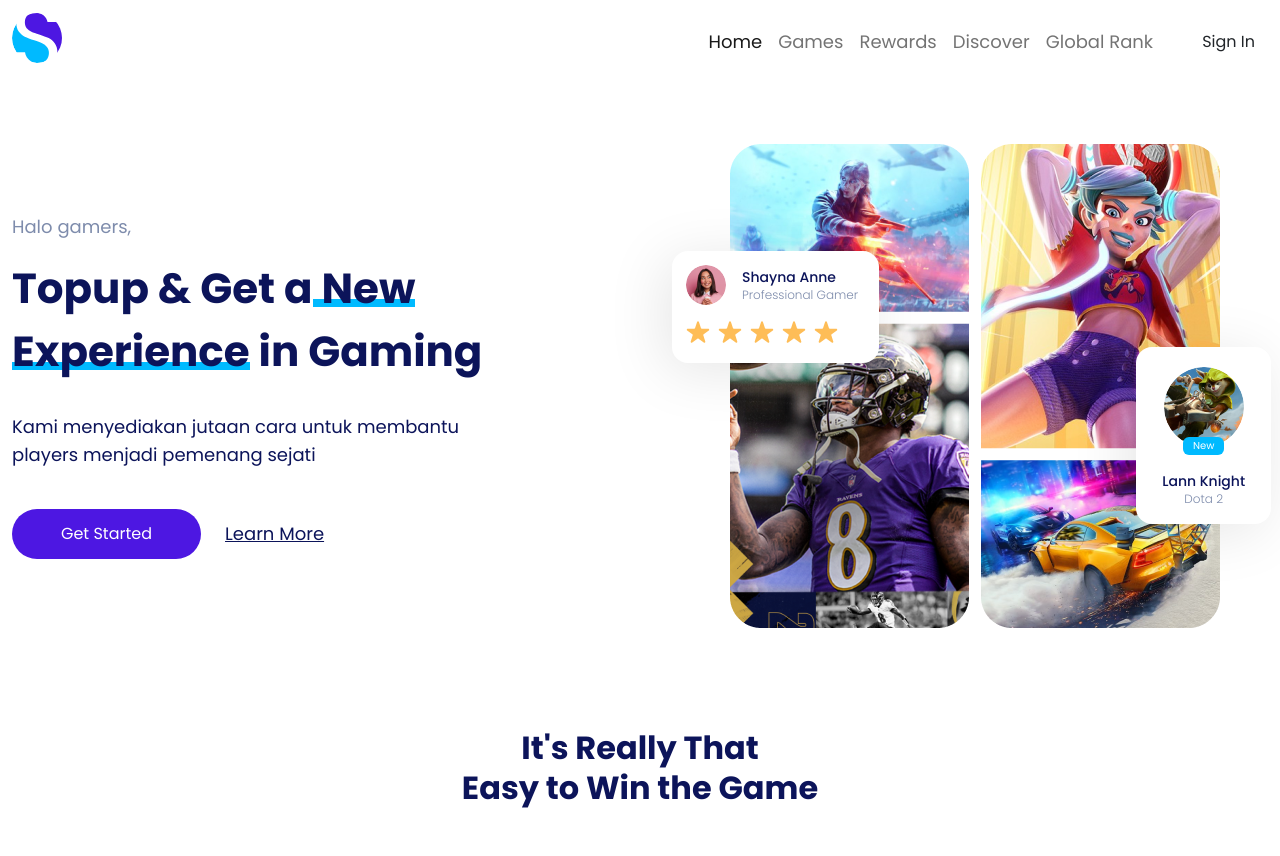
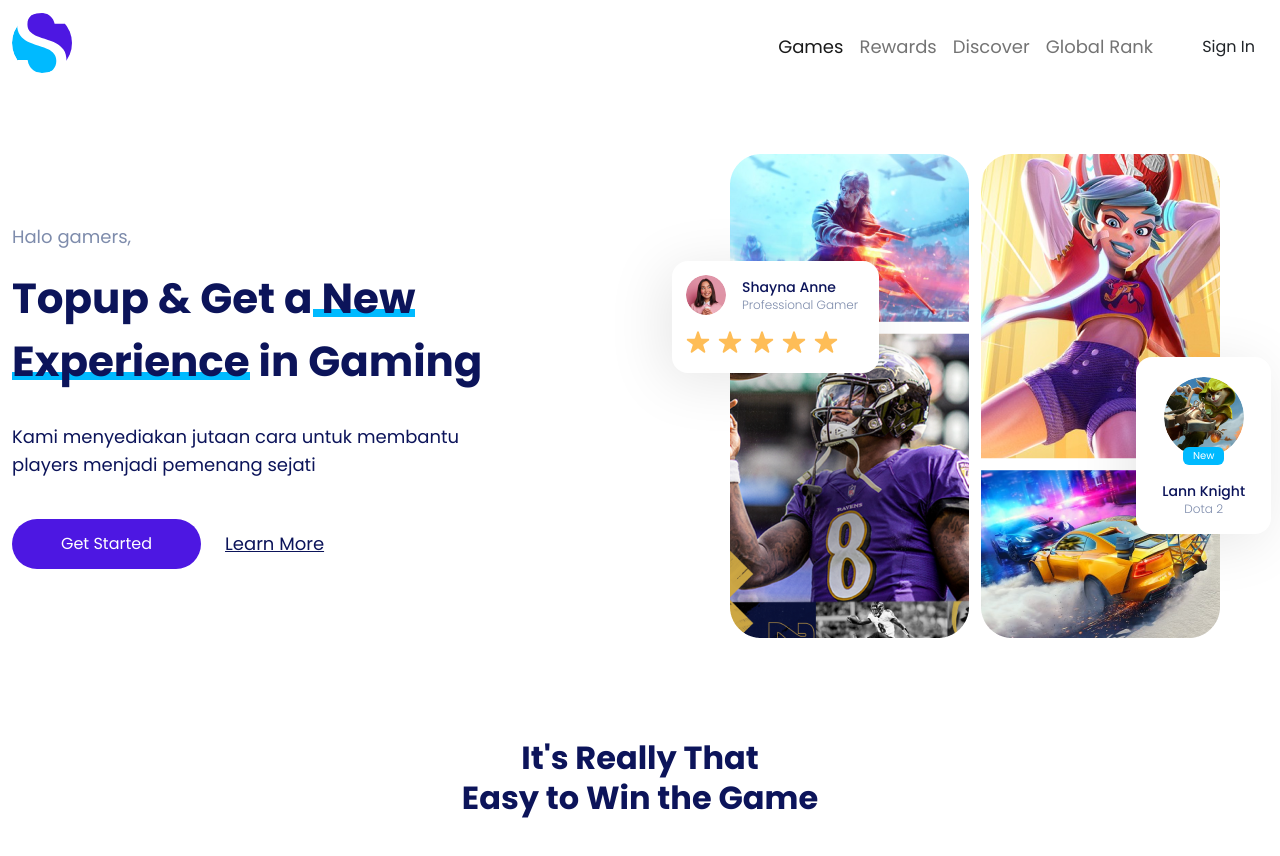
Before and after one commit to SamX23/voucher-games, a Next.js app: page / in a window 1280 px wide. Shown: the top 856 px of the page. Built offline with nearby package versions, Linux system fonts and the light colour scheme.

Commit message:
Update : create menu component

```diff
--- a/components/organisms/navbar/index.tsx
+++ b/components/organisms/navbar/index.tsx
@@ -1,4 +1,5 @@
 import Image from "next/image";
+import Menu from "./menu";
 import "./styles.module.css";
 
 const Navbar = () => (
@@ -6,7 +7,7 @@ const Navbar = () => (
     <nav className="navbar navbar-expand-lg navbar-light bg-light bg-white pt-lg-40 pb-lg-40 pt-30 pb-50">
       <div className="container-fluid">
         <a className="navbar-brand" href="/" aria-label="logo">
-          <Image src="/icon/logo.svg" width={50} height={50} />
+          <Image src="/icon/logo.svg" width={60} height={60} />
         </a>
         <button
           className="navbar-toggler"
@@ -21,32 +22,15 @@ const Navbar = () => (
         </button>
         <div className="collapse navbar-collapse" id="navbarNav">
           <ul className="navbar-nav ms-auto text-lg gap-lg-0 gap-2">
-            <li className="nav-item my-auto">
-              <a className="nav-link active" aria-current="page" href="/#">
-                Home
-              </a>
-            </li>
-            <li className="nav-item my-auto">
-              <a className="nav-link" href="/#">
-                Games
-              </a>
-            </li>
-            <li className="nav-item my-auto">
-              <a className="nav-link" href="/#">
-                Rewards
-              </a>
-            </li>
+            <Menu title="Games" href="/" active />
+            <Menu title="Rewards" href="/" />
+            <Menu title="Discover" href="/" />
+            <Menu
+              title="Global Rank"
+              href="/"
+              liClass="nav-item my-auto me-lg-20"
+            />
 
-            <li className="nav-item my-auto">
-              <a className="nav-link" href="/#">
-                Discover
-              </a>
-            </li>
-            <li className="nav-item my-auto me-lg-20">
-              <a className="nav-link" href="/#">
-                Global Rank
-              </a>
-            </li>
             <li className="nav-item my-auto">
               <a
                 className="btn btn-sign-in d-flex justify-content-center ms-lg-2 rounded-pill"
--- /dev/null
+++ b/components/organisms/navbar/menu.tsx
@@ -0,0 +1,29 @@
+import Link from "next/link";
+
+interface MenuProps {
+  title: string;
+  href: string;
+  active?: boolean;
+  liClass?: string;
+}
+
+// eslint-disable-next-line object-curly-newline
+const Menu = ({ title, href, active, liClass }: MenuProps, ...rest: any) => {
+  const activeClass = active ? "nav-link active" : "nav-link";
+  return (
+    <li className={liClass}>
+      <Link href={href}>
+        <a className={activeClass} aria-current="page" {...rest}>
+          {title}
+        </a>
+      </Link>
+    </li>
+  );
+};
+
+Menu.defaultProps = {
+  active: false,
+  liClass: "nav-item my-auto",
+};
+
+export default Menu;
```
